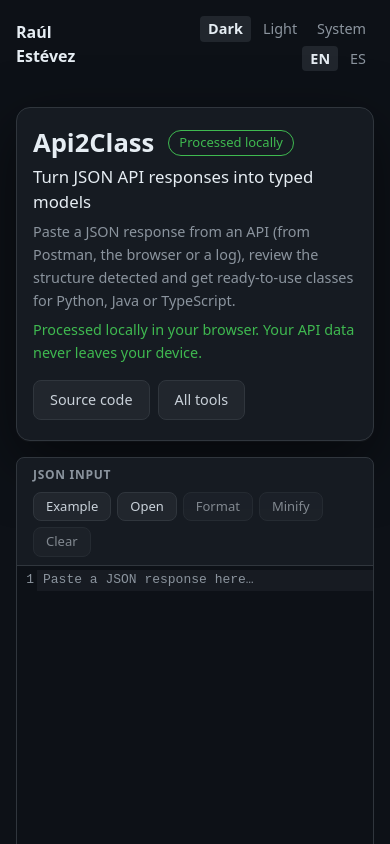
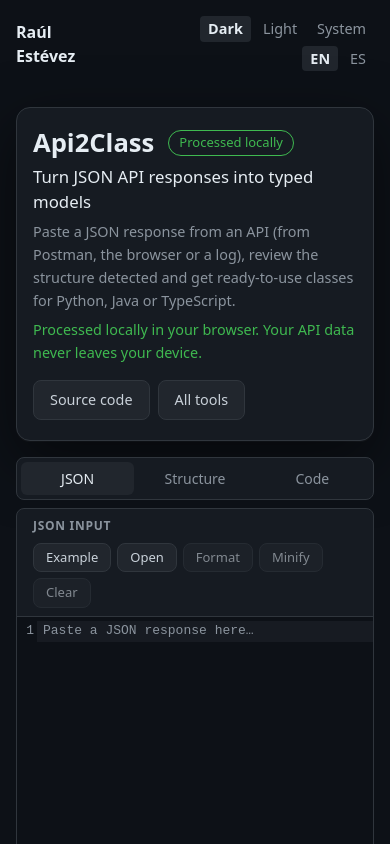
Before and after one commit to RaulEstevezA/Api2Class, a React (Vite) app in the folder web/: page / in a window 390 px wide. Shown: the top 844 px of the page. Built offline with nearby package versions, Linux system fonts and the light colour scheme.

Commit message:
feat(web): JSON / Structure / Code tabs on narrow screens
Below 1100px the three panes no longer stack one under another: tabs
show one at a time at the full height, and the Structure tab shows how
many fields need a review.

```diff
--- a/web/src/App.css
+++ b/web/src/App.css
@@ -30,11 +30,67 @@
   margin-top: 16px;
 }
 
+.workspace__tabs {
+  display: none;
+}
+
+/* Narrow screens: one pane at a time, chosen with tabs */
 @media (max-width: 1100px) {
+  .workspace__tabs {
+    display: flex;
+    gap: 4px;
+    margin-top: 16px;
+    padding: 4px;
+    border: 1px solid var(--border);
+    border-radius: var(--radius);
+    background: var(--surface);
+  }
+
+  .workspace__tab {
+    display: flex;
+    flex: 1;
+    align-items: center;
+    justify-content: center;
+    gap: 6px;
+    padding: 6px 8px;
+    border: none;
+    border-radius: 6px;
+    background: none;
+    color: var(--muted);
+    font: inherit;
+    font-size: 0.875rem;
+    font-weight: 500;
+    cursor: pointer;
+  }
+
+  .workspace__tab[aria-selected='true'] {
+    background: var(--surface-raised);
+    color: var(--text);
+  }
+
+  .workspace__tab-badge {
+    min-width: 18px;
+    padding: 0 5px;
+    border-radius: 999px;
+    background: var(--warning-soft);
+    color: var(--warning);
+    font-size: 0.75rem;
+  }
+
   .workspace {
     grid-template-columns: minmax(0, 1fr);
     /* A fixed height, so each editor scrolls inside its pane */
-    grid-auto-rows: 520px;
-    height: auto;
+    height: max(480px, calc(100vh - 140px));
+    margin-top: 8px;
+  }
+
+  .workspace[data-tab] > * {
+    display: none;
+  }
+
+  .workspace[data-tab='input'] > :nth-child(1),
+  .workspace[data-tab='structure'] > :nth-child(2),
+  .workspace[data-tab='output'] > :nth-child(3) {
+    display: flex;
   }
 }
--- a/web/src/App.tsx
+++ b/web/src/App.tsx
@@ -13,10 +13,15 @@ import type { GenerateSettings, PropertyNaming } from './core/generators/types.t
 import { parseJson } from './core/json.ts'
 import { schemaWarnings } from './core/warnings.ts'
 import { useStoredState } from './hooks/useStoredState.ts'
+import { useI18n } from './i18n/useI18n.ts'
+
+type WorkspaceTab = 'input' | 'structure' | 'output'
+const TABS: WorkspaceTab[] = ['input', 'structure', 'output']
 
 type AnalysisSettings = Required<Pick<AnalyzeOptions, 'detectFormats' | 'mergeIdentical'>>
 
 function App() {
+  const { t } = useI18n()
   // Kept only in memory: pasted API responses may contain personal data or tokens
   const [input, setInput] = useState('')
   // Changes to the detected model; also only in memory, since they name the user's data
@@ -27,6 +32,8 @@ function App() {
   const [options, setOptions] = useStoredState<Record<string, Record<string, string>>>('api2class.options', () => ({}))
   const [naming, setNaming] = useStoredState<PropertyNaming>('api2class.naming', () => 'default')
   const [multipleFiles, setMultipleFiles] = useStoredState('api2class.multipleFiles', () => false)
+  // On narrow screens only one pane is shown at a time
+  const [tab, setTab] = useState<WorkspaceTab>('input')
 
   // Large responses are parsed after the keystroke is painted, so typing stays smooth
   const deferredInput = useDeferredValue(input)
@@ -47,7 +54,15 @@ function App() {
       <AppHeader wide />
       <main className="app__main app__main--wide">
         <IntroPanel />
-        <div className="workspace">
+        <div className="workspace__tabs" role="tablist" aria-label={t.workspaceTabs}>
+          {TABS.map((id) => (
+            <button key={id} type="button" role="tab" aria-selected={tab === id} className="workspace__tab" onClick={() => setTab(id)}>
+              {t.tabs[id]}
+              {id === 'structure' && warnings.length > 0 && <span className="workspace__tab-badge">{warnings.length}</span>}
+            </button>
+          ))}
+        </div>
+        <div className="workspace" data-tab={tab}>
           <JsonInputPanel
             value={input}
             onChange={(text) => {
--- a/web/src/i18n/messages.ts
+++ b/web/src/i18n/messages.ts
@@ -35,6 +35,8 @@ const en = {
   introAllTools: 'All tools',
   languageLabel: 'Language',
   themeLabel: 'Theme',
+  workspaceTabs: 'Workspace',
+  tabs: { input: 'JSON', structure: 'Structure', output: 'Code' },
   themes: { dark: 'Dark', light: 'Light', system: 'System' },
   license: 'MIT License',
   sourceCode: 'Source code',
@@ -147,6 +149,8 @@ const es: Messages = {
   introAllTools: 'Todas las herramientas',
   languageLabel: 'Idioma',
   themeLabel: 'Tema',
+  workspaceTabs: 'Espacio de trabajo',
+  tabs: { input: 'JSON', structure: 'Estructura', output: 'Código' },
   themes: { dark: 'Oscuro', light: 'Claro', system: 'Sistema' },
   license: 'Licencia MIT',
   sourceCode: 'Código fuente',
```
